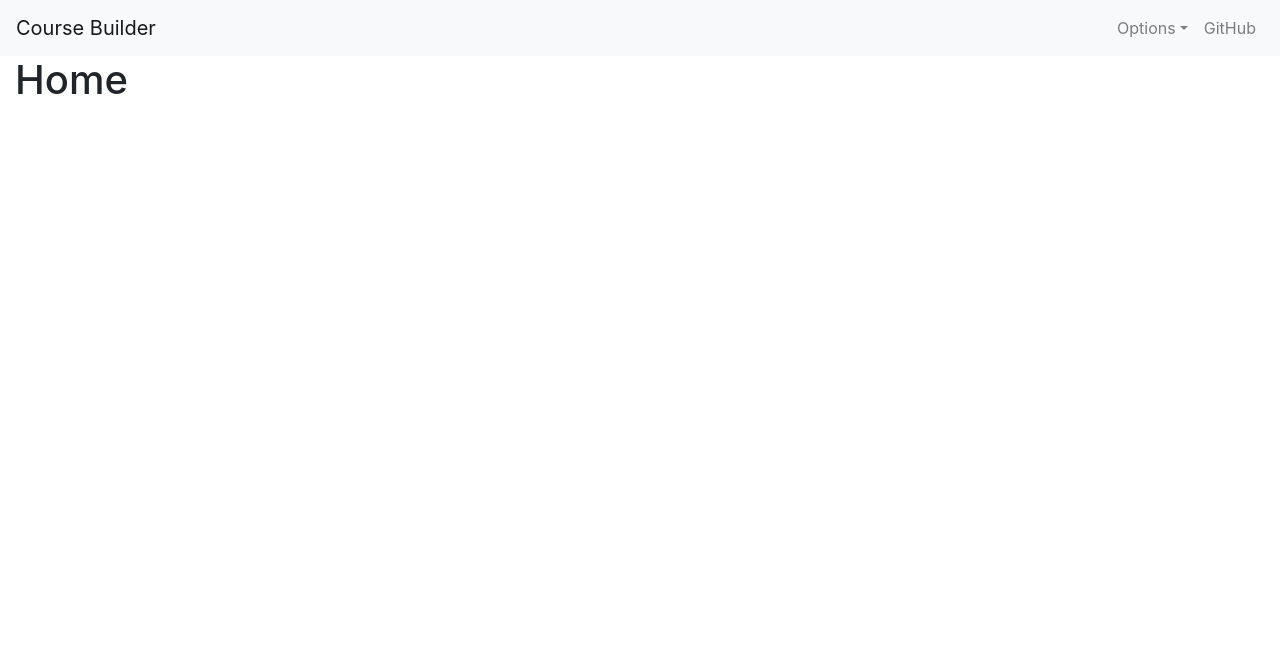
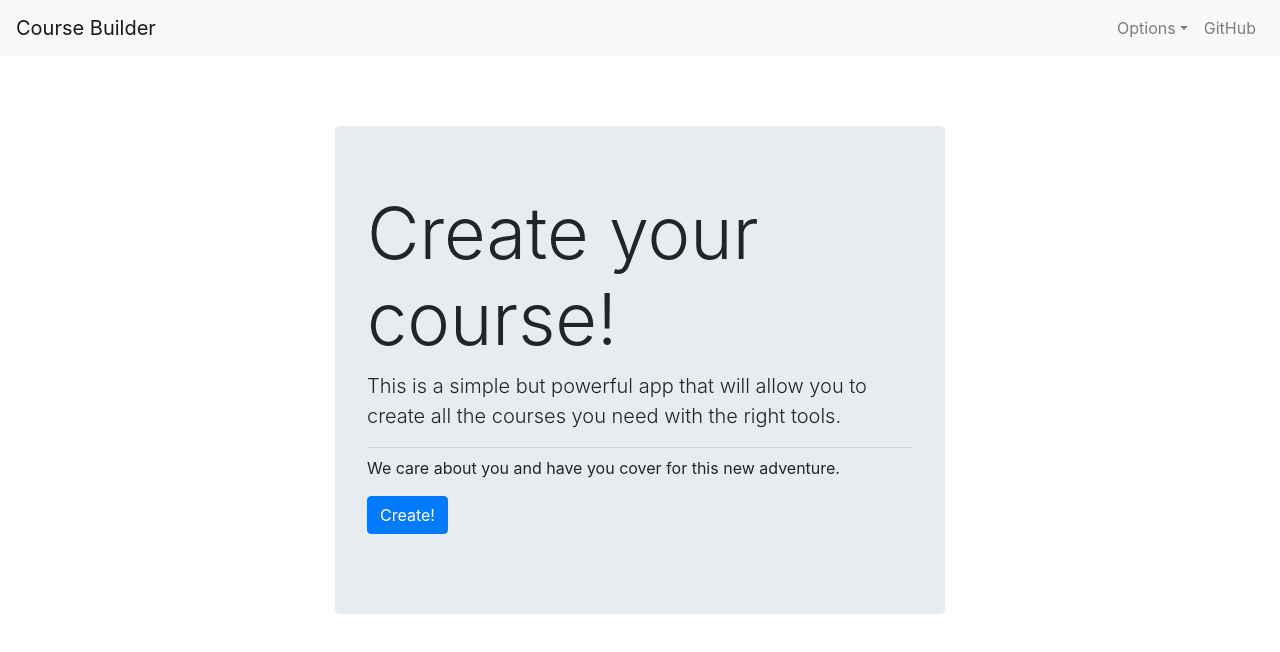
Before and after one commit to johnandresmedina/course-builder, a React (Create React App) app in the folder client/: page / in a window 1280 px wide. Shown: the top 652 px of the page. Built offline with nearby package versions, Linux system fonts and the light colour scheme.

Commit message:
adding jumbotron component

```diff
--- a/client/package.json
+++ b/client/package.json
@@ -4,6 +4,7 @@
   "private": true,
   "dependencies": {
     "bootstrap": "^4.3.1",
+    "node-sass": "^4.13.0",
     "prop-types": "^15.7.2",
     "react": "^16.12.0",
     "react-dom": "^16.12.0",
--- a/client/src/home/Home.js
+++ b/client/src/home/Home.js
@@ -1,7 +1,27 @@
+import './home.scss';
+
 import React from 'react';
+import { Jumbotron, Button, Row, Col } from 'reactstrap';
 
 const Home = () => {
-  return <h1>Home</h1>;
+  return (
+    <Row>
+      <Col md={{ size: 6, offset: 3 }}>
+        <Jumbotron className='home__jumbotron'>
+          <h1 className='display-3'>Create your course!</h1>
+          <p className='lead'>
+            This is a simple but powerful app that will allow you to create all the courses you need with the right
+            tools.
+          </p>
+          <hr className='my-2' />
+          <p>We care about you and have you cover for this new adventure.</p>
+          <p className='lead'>
+            <Button color='primary'>Create!</Button>
+          </p>
+        </Jumbotron>
+      </Col>
+    </Row>
+  );
 };
 
 export default Home;
--- /dev/null
+++ b/client/src/home/home.scss
@@ -0,0 +1,5 @@
+.home {
+  &__jumbotron {
+    margin-top: 70px;
+  }
+}
```
Also changed, not shown: 1 other file (tests, documents, lock files or other folders).
